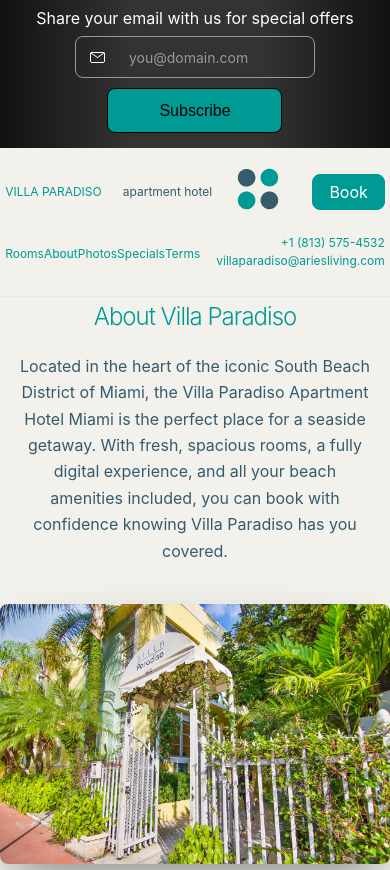
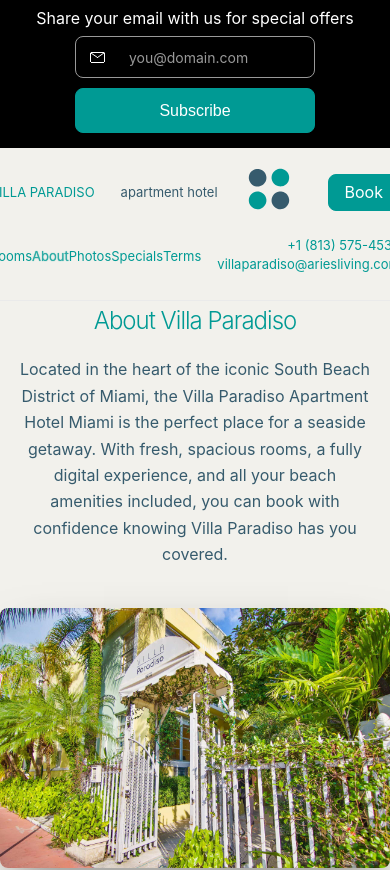
Before and after one commit to dmartss/villa-paradiso-hotels, a Next.js app: page /about in a window 390 px wide. Shown: the top 870 px of the page. Built offline with nearby package versions, Linux system fonts and the light colour scheme; no server answers; a web font is replaced by a local one.

Commit message:
update link / banner styles

```diff
--- a/components/email-form.js
+++ b/components/email-form.js
@@ -3,7 +3,7 @@
 
 const Icon = renderToString(<EmailClosedIcon height="15" width="15" fill="currentColor" />)
 
-export default function EmailForm({ flex }) {
+export default function EmailForm({ banner }) {
   const token = process.env.NEXT_PUBLIC_TOKEN
   return (
     <div
@@ -12,23 +12,23 @@
           <script type="text/javascript" src="//contact-api.inguest.com/bundles/revinatecontactapi/js/revinate-form.js?v=1"></script>
           <form class="form" id="revinate_contact_api_form" token="${token}"
                 onsubmit="revFormOnSubmit(); event.preventDefault();">
-            <div class=${flex ? 'flex' : ''}>
+            <div class=${banner ? 'banner' : 'div'}>
               <div>
                 <label class="label">
                   <span class="icon">
                   ${Icon}
                 </span>
                 <input placeholder="you@domain.com" class=${
-                  flex ? 'flex' : ''
+                  banner ? 'banner' : ''
                 } type="email" name="email" required/>
               </div>
               </label>
               <div class="button">
-                <button class=${flex ? 'flex' : ''} type="submit">Subscribe</button>
+                <button class=${banner ? 'banner' : ''} type="submit">Subscribe</button>
               </div>
             </div>
 
-          <style scoped>
+            <style scoped>
           form.form {
             display: inline-block;
             position: relative;
@@ -45,8 +45,8 @@
           }
 
           form.form span.icon {
+            display: inline-flex;
             margin: 0 14px;
-            display: inline-flex;
           }
 
           form.form div {
@@ -54,10 +54,9 @@
             max-width: 100%;
             text-align: center;
             margin: auto;
-            transition: border-bottom-color 100ms ease-in, color 100ms ease-in;
           }
 
-          form.form div.flex {
+          form.form div.banner {
             display: flex;
             flex-direction: row;
             width: 490px;
@@ -78,37 +77,34 @@
             line-height: 27px;
             width: 100%;
             box-shadow: none;
-            color: var(--black);
-            background-color: transparent;
+            color: var(--white);
             border: none;
             border-radius: 0;
-            box-sizing: border-box;
           }
 
-          form.form input.flex {
-            color: var(--white);
-          }
-
-          input::placeholder {
-            color: #999;
-            transition: color 100ms ease-in;
+          form.form input.banner {
+            color: #fff;
           }
 
           form.form input::placeholder {
             color: #999;
+            transition: color 200ms ease-in-out;
           }
 
-          form.form input:focus {
+          form.form input:focus::placeholder {
+            color: var(--white);
+          }
+
+          form.form label:focus-within,
+          form.form label:hover {
+            transition: border-color 200ms ease-in-out;
+            border-color: var(--accents-1);
+          }
+
+          form.form label:focus-within input {
             outline: none;
             background: none;
-            transition: border-color 100ms ease-in;
-            border-color: var(--accents-8);
           }
-
-          form.form input.flex:focus {
-            border-color: var(--white);;
-          }
-
           form.form input:disabled {
             color: #666;
           }
@@ -128,8 +124,8 @@
             margin: calc(-1 * var(--gap-quarter)) calc(-1 * var(--gap-half));
             border-radius: var(--radius);
             color: var(--accents-1);
-            background-color: var(--black);
-            border: 1px solid var(--black);
+            background-color: var(--white);
+            border: 1px solid var(--white);
             font-size: inherit;
             line-height: inherit;
             transition: background 0.2s ease, color 0.2s ease, box-shadow 0.2s ease;
@@ -137,12 +133,13 @@
             height: 45px;
             margin: 10px 0;
             width: 100%;
-            color: var(--white);
+            color: var(--black);
           }
 
-          form.form button.flex {
+          form.form button.banner {
             background-color: var(--accents-1);
-            color: var(--black);
+            color: #fff;
+            border: 1px solid var(--accents-1);
             width: 175px;
           }
 
@@ -150,23 +147,26 @@
           form.form button:hover {
             background-color: transparent;
             outline: none;
-            border-color: var(--black);
-            color: var(--black);
+            border-color: var(--white);
+            color: var(--white);
           }
 
-          form.form button.flex:focus,
-          form.form button.flex:hover {
+          form.form button.banner:focus,
+          form.form button.banner:hover {
             border-color: var(--accents-1);
             color: var(--accents-1);
           }
 
           @media (max-width: 640px) {
-            form.form div.flex {
+            form.form div.banner {
               display: flex;
               flex-direction: column;
               width: 80vw;
               align-items: center;
               justify-content: space-between;
+            }
+            form.form button.banner {
+              width: 100%;
             }
           }
           </style>
--- a/components/header/banner.js
+++ b/components/header/banner.js
@@ -2,19 +2,17 @@
 import cn from 'classnames'
 import styles from './banner.module.css'
 
-const Banner = () => {
+export default function Banner() {
   return (
-    <div className={styles['banner']}>
-      <div className={styles['inner']}>
-        <p className={styles['desktop']}>Share your email with us for special offers</p>
+    <div className={styles.banner}>
+      <div className={styles.inner}>
+        <p className={styles.desktop}>Share your email with us for special offers</p>
 
         <div className={styles['email-form']}>
-          <p className={cn(styles['mobile'], 'f5')}>Share your email with us for special offers</p>
-          <EmailForm buttonLabel="SUBSCRIBE" flex />
+          <p className={cn(styles.mobile, 'f5')}>Share your email with us for special offers</p>
+          <EmailForm buttonLabel="SUBSCRIBE" banner />
         </div>
       </div>
     </div>
   )
 }
-
-export default Banner
--- a/components/header/banner.module.css
+++ b/components/header/banner.module.css
@@ -1,6 +1,6 @@
 .banner {
   width: 100%;
-  background-image: var(--gradient-1);
+  background: var(--black);
   color: var(--white);
   height: 75px;
   display: flex;
@@ -11,15 +11,14 @@
   width: 100%;
   max-width: 1024px;
   margin: 0 auto;
-  padding: 0 var(--gap);
   display: flex;
   align-items: center;
-  justify-content: space-between;
+  justify-content: flex-end;
 }
 
 .banner p {
   color: var(--white);
-  margin: 0;
+  margin: 0 1.5rem;
   transition: color 0.15s ease;
 }
 
--- a/components/header/navbar.js
+++ b/components/header/navbar.js
@@ -1,30 +1,26 @@
 import { memo } from 'react'
-import Link from 'next/link'
+import Link from 'components/link'
 import { useRouter } from 'next/router'
 import cn from 'classnames'
 import { EMAIL, PHONE, NAME, REZTRIP_URL } from 'lib/constants'
-import styles from './navbar.module.css'
 import Logo from 'components/icons/logo'
 import Container from 'components/container'
 import Button from 'components/button'
+import styles from './navbar.module.css'
 
 function Navbar() {
-  const { route } = useRouter()
-
   return (
     <Container>
       <nav className={cn(styles.nav, 'f-reset')}>
         <div className={styles['mobile-top']}>
-          <Link href="/">
-            <a className="fp">{NAME[0].toUpperCase()}</a>
+          <Link href="/" className="fp">
+            {NAME[0].toUpperCase()}
           </Link>
-          <Link href="/">
-            <a className="fs">{NAME[1].toLowerCase()}</a>
+          <Link href="/" className="fs">
+            {NAME[1].toLowerCase()}
           </Link>
-          <Link href="/">
-            <a className={styles['mobile-logo']} title="Go to the homepage">
+          <Link href="/" className={styles['mobile-logo']} title="Go to the homepage">
             <Logo />
-            </a>
           </Link>
 
           <div className={styles.book}>
@@ -34,52 +30,31 @@
 
         <div className={styles.links}>
           <div className={styles.hotel}>
-            <Link href="/">
-              <a className="fp">{NAME[0].toUpperCase()}</a>
+            <Link href="/" className="fp">
+              {NAME[0].toUpperCase()}
             </Link>
-            <Link href="/">
-              <a className="fs">{NAME[1].toLowerCase()}</a>
+            <Link href="/" className="fs">
+              {NAME[1].toLowerCase()}
             </Link>
           </div>
 
-          <Link href="/">
-            <a className={styles.logo} title="Go to the homepage">
+          <Link href="/" className={styles.logo} title="Go to the homepage">
             <Logo />
-            </a>
           </Link>
-          <Link href="/rooms">
-            <a
-              className={cn('fp', { [styles.selected]: route.startsWith('/rooms') })}
-              title="Rooms"
-            >
+          <Link href="/rooms" className="fp" title="Rooms">
             Rooms
-            </a>
           </Link>
-          <Link href="/about">
-            <a
-              className={cn('fp', { [styles.selected]: route.startsWith('/about') })}
-              title="About"
-            >
+          <Link href="/about" className="fp" title="About">
             About
-            </a>
           </Link>
-          <Link href="/photos">
-            <a
-              className={cn('fp', { [styles.selected]: route.startsWith('/photos') })}
-              title="Photos"
-            >
+          <Link href="/photos" className="fp" title="Photos">
             Photos
-            </a>
           </Link>
-          <Link href="/specials">
-            <a
-              className={cn('fp', { [styles.selected]: route.startsWith('/specials') })}
-              title="Specials"
-            >
+          <Link href="/specials" className="fp" title="Specials">
             Specials
-            </a>
           </Link>
-          <a
+          <Link
+            external
             className="fp"
             href="https://ariesliving.com/terms-and-conditions/villa-paradiso"
             target="_blank"
@@ -87,13 +62,15 @@
             title="Terms"
           >
             Terms
-          </a>
+          </Link>
           <div className={styles.book}>
             <Button href={REZTRIP_URL}>Book</Button>
           </div>
           <div className={styles.icon}>
             <p>{PHONE}</p>
-            <a href={`mailto:${EMAIL}?subject=Hello`}>{EMAIL}</a>
+            <Link external href={`mailto:${EMAIL}?subject=Hello`}>
+              {EMAIL}
+            </Link>
           </div>
         </div>
       </nav>
--- a/components/header/navbar.module.css
+++ b/components/header/navbar.module.css
@@ -18,21 +18,7 @@
   white-space: nowrap;
 }
 
-.links a {
-  text-decoration: none;
-  transition: color 0.2s ease;
-}
-
-.links a:hover {
-  color: var(--accents-3);
-}
-
-.links a.selected {
-  color: var(--accents-2);
-  text-shadow: 0px 0px 1px var(--accents-2);
-}
-
-.links a:first-child {
+.links :global(a:first-child) {
   display: flex;
   overflow: hidden;
   white-space: nowrap;
@@ -109,7 +95,7 @@
 
   .nav a,
   .nav p {
-    font-size: 12px;
+    font-size: 13px;
   }
 
   .mobile-top {
--- /dev/null
+++ b/components/link/index.js
@@ -0,0 +1,45 @@
+import { memo } from 'react'
+import NextLink from 'next/link'
+import { useRouter } from 'next/router'
+import canPrefetch from 'lib/can-prefetch'
+import cn from 'classnames'
+
+import styles from './link.module.css'
+
+const Link = ({ external, href, as, passHref, children, className, ...props }) => {
+  const { route } = useRouter()
+
+  const c = cn(className, styles.reset, {
+    [styles.selected]: href !== '/' && route.startsWith(href)
+  })
+
+  if (external) {
+    return (
+      <a href={href} target="_blank" rel="noopener noreferrer" className={c} {...props}>
+        {children}
+      </a>
+    )
+  }
+
+  return (
+    <>
+      <NextLink
+        href={href}
+        as={as}
+        prefetch={canPrefetch(href) ? undefined : false}
+        passHref={passHref}
+      >
+        {passHref ? (
+          children
+        ) : (
+          <a className={c} {...props}>
+            {children}
+          </a>
+        )}
+      </NextLink>
+    </>
+  )
+}
+
+Link.displayName = 'Link'
+export default memo(Link)
--- /dev/null
+++ b/components/link/link.module.css
@@ -0,0 +1,13 @@
+.reset {
+  text-decoration: none;
+  transition: color 0.2s ease;
+}
+
+.reset:hover {
+  color: var(--accents-3);
+}
+
+.selected {
+  color: var(--accents-2);
+  text-shadow: 0px 0px 1px var(--accents-2);
+}
--- a/components/section-header.js
+++ b/components/section-header.js
@@ -3,7 +3,7 @@
 
 export default function SectionHeader({ id, title, description, className }) {
   return (
-    <div className={cn(styles['main'], 'tc', className)} id={id}>
+    <div className={cn(styles.main, 'tc', className)} id={id}>
       <h2 className="fp fw3">{title}</h2>
       {description && <p className="f-reset fs fw4">{description}</p>}
     </div>
--- a/components/specials-section.js
+++ b/components/specials-section.js
@@ -14,9 +14,9 @@
   height
 }) {
   return (
-    <div className={cn(styles['main'], { [styles.reverse]: reverse })}>
+    <div className={cn(styles.main, { [styles.reverse]: reverse })}>
       <Image className="no-drag" shadow alt={alt} src={src} width={width} height={height} />
-      <div className={styles['content']}>
+      <div className={styles.content}>
         <h2 className="fp fw4">{special}</h2>
         <p className="f-reset fs fw4">{description}</p>
         <Button invert href={REZTRIP_URL}>
--- /dev/null
+++ b/lib/can-prefetch.js
@@ -0,0 +1,4 @@
+export default function canPrefetch(href) {
+  if (!href || !href.startsWith('/')) return false
+  return true
+}
```
Also changed, not shown: components/footer/index.js (+15 -17 lines), styles/global.css (+2 -31 lines). Lines whose indentation alone changed are shown as unchanged.
